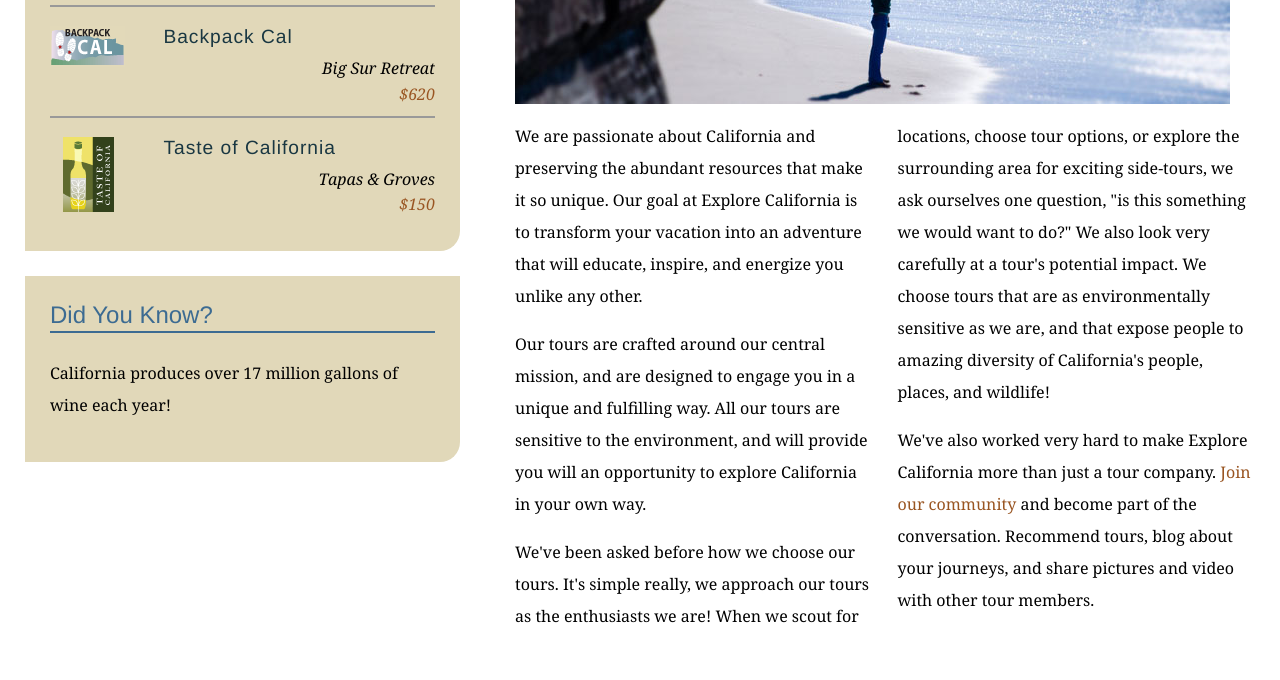
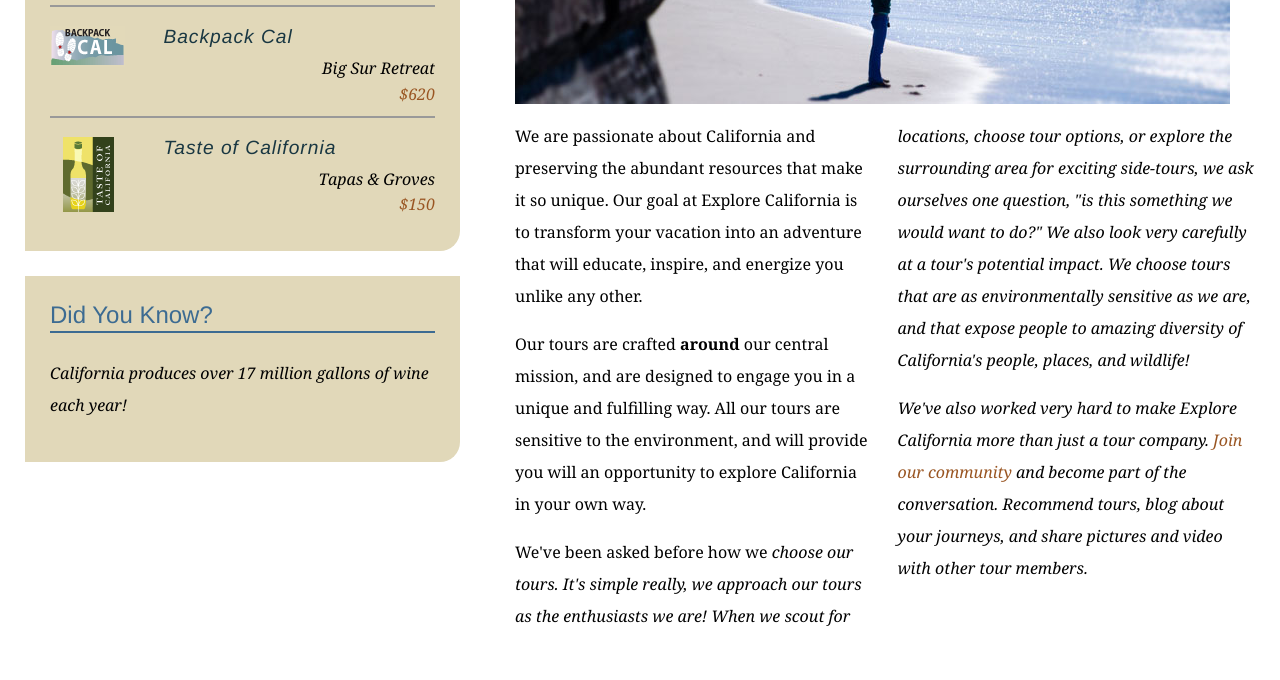
Before and after one commit to soru21/explore_california, a plain HTML site: page mission.html in a window 1280 px wide. Shown: the part 580-1260 px from the top of the page. Drawn offline with Linux system fonts and the light colour scheme.

Commit message:
change mission in master

```diff
--- a/mission.html
+++ b/mission.html
@@ -63,8 +63,8 @@
           <img src="assets/images/mission_look.jpg" alt="Looking out at the Pacific" class="articleImage" />
           <div class="multiCol">
             <p>We are passionate about California and preserving the abundant resources that make it so unique. Our goal at Explore California is to transform your vacation into an adventure that will educate, inspire, and energize you unlike any other.</p>
-            <p>Our tours are crafted around our central mission, and are designed to engage you in a unique and fulfilling way. All our tours are sensitive to the environment, and will provide you will an opportunity to explore California in your own way.</p>
-            <p>We've been asked before how we choose our tours. It's simple really, we approach our tours as the enthusiasts we are! When we scout for locations, choose tour options, or explore the surrounding area for exciting side-tours, we ask ourselves one question, &quot;is this something we would want to do?&quot; We also look very carefully at a tour's potential impact. We choose tours that are as environmentally sensitive as we are, and that expose people to amazing diversity of California's people, places, and wildlife!</p>
+            <p>Our tours are crafted<strong> around </strong>our central mission, and are designed to engage you in a unique and fulfilling way. All our tours are sensitive to the environment, and will provide you will an opportunity to explore California in your own way.</p>
+            <p>We've been asked before how we <em>choose our <em>tours. It's simple really, we approach our tours as the enthusiasts we are! When we scout for locations, choose tour options, or explore the surrounding area for exciting side-tours, we ask ourselves one question, &quot;is this something we would want to do?&quot; We also look very carefully at a tour's potential impact. We choose tours that are as environmentally sensitive as we are, and that expose people to amazing diversity of California's people, places, and wildlife!</p>
             <p>We've also worked very hard to make Explore California more than just a tour company. <a href="explorers/join.html">Join our community</a> and become part of the conversation. Recommend tours, blog about your journeys, and share pictures and video with other tour members.</p>
           </div>
         </div>
```
